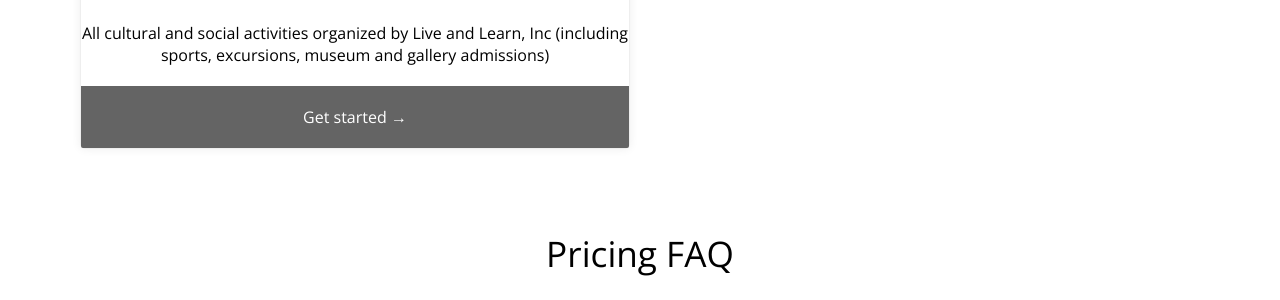
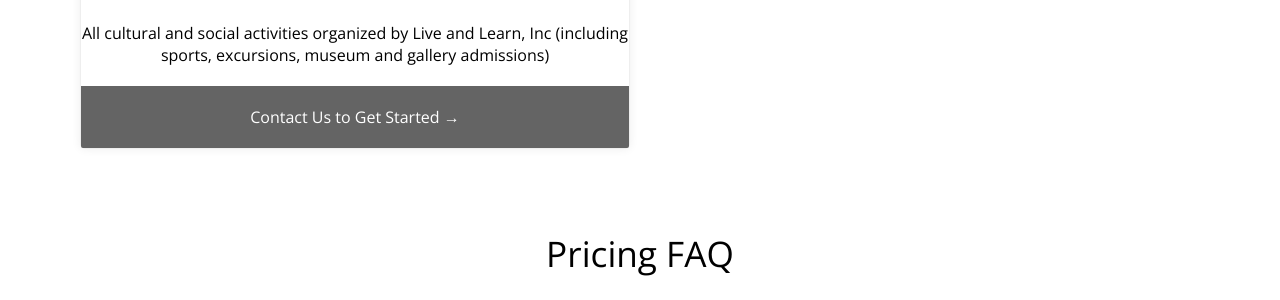
Before and after one commit to baritchie/project1, a Jekyll site: the page built from summerschoolprograms.html, in a window 1280 px wide. Shown: the part 922-1222 px from the top of the page. Built offline with Jekyll 4.4.1, drawn with Linux system fonts in a browser that asks for light colours.

Commit message:
Updated 'summerschoolprograms.html' via CloudCannon

```diff
--- a/summerschoolprograms.html
+++ b/summerschoolprograms.html
@@ -27,8 +27,8 @@ pricing_table:
           (including sports, excursions, museum and gallery admissions)
         highlight: false
     call_to_action:
-      link: 'http://mysite.com?plan=basic'
-      text: Get started
+      link: 'https://summerschoolfrance.com/contact/'
+      text: Contact Us to Get Started
   - name: Exceptions
     color: '#1a1a1a'
     features:
```
